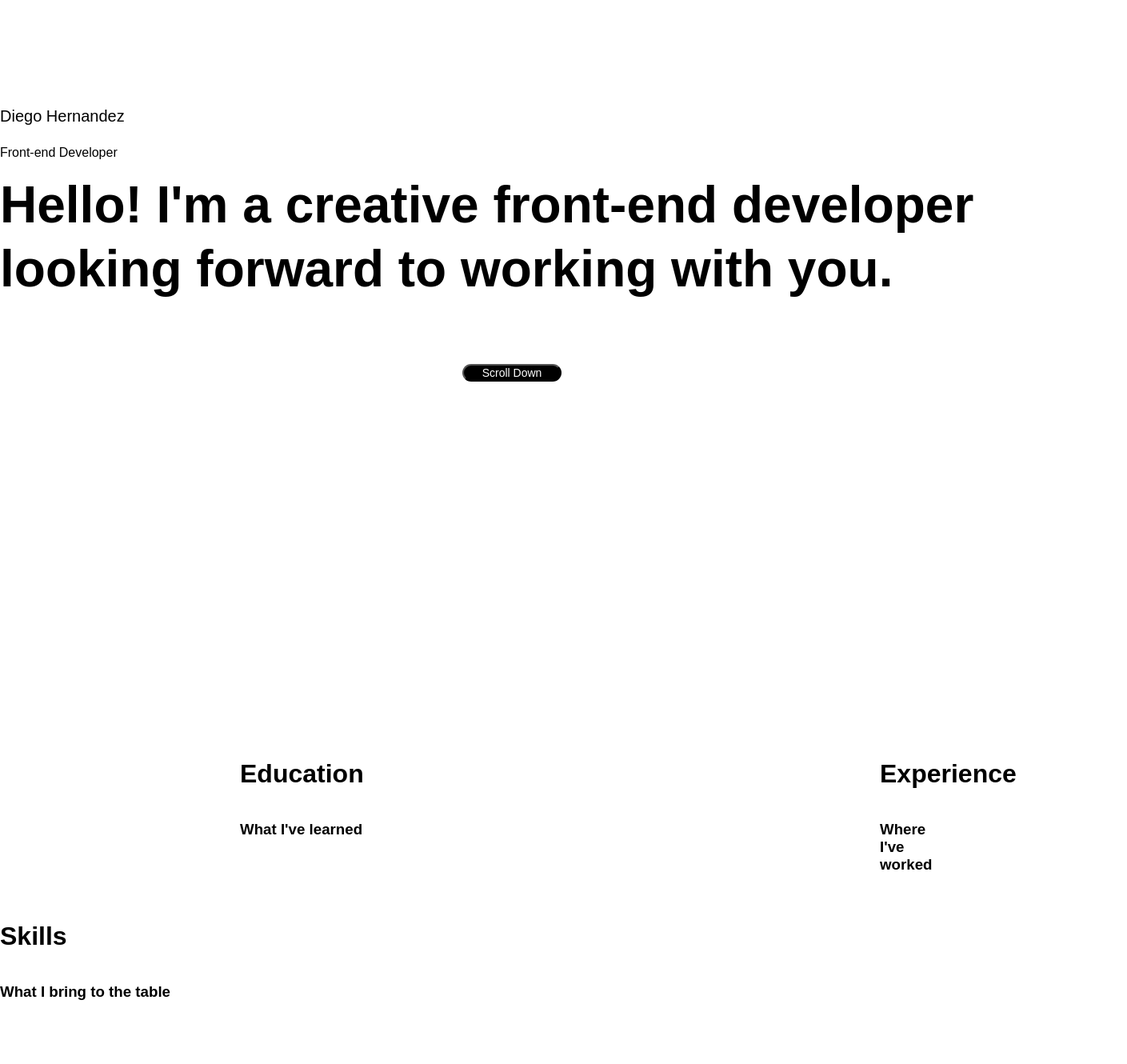
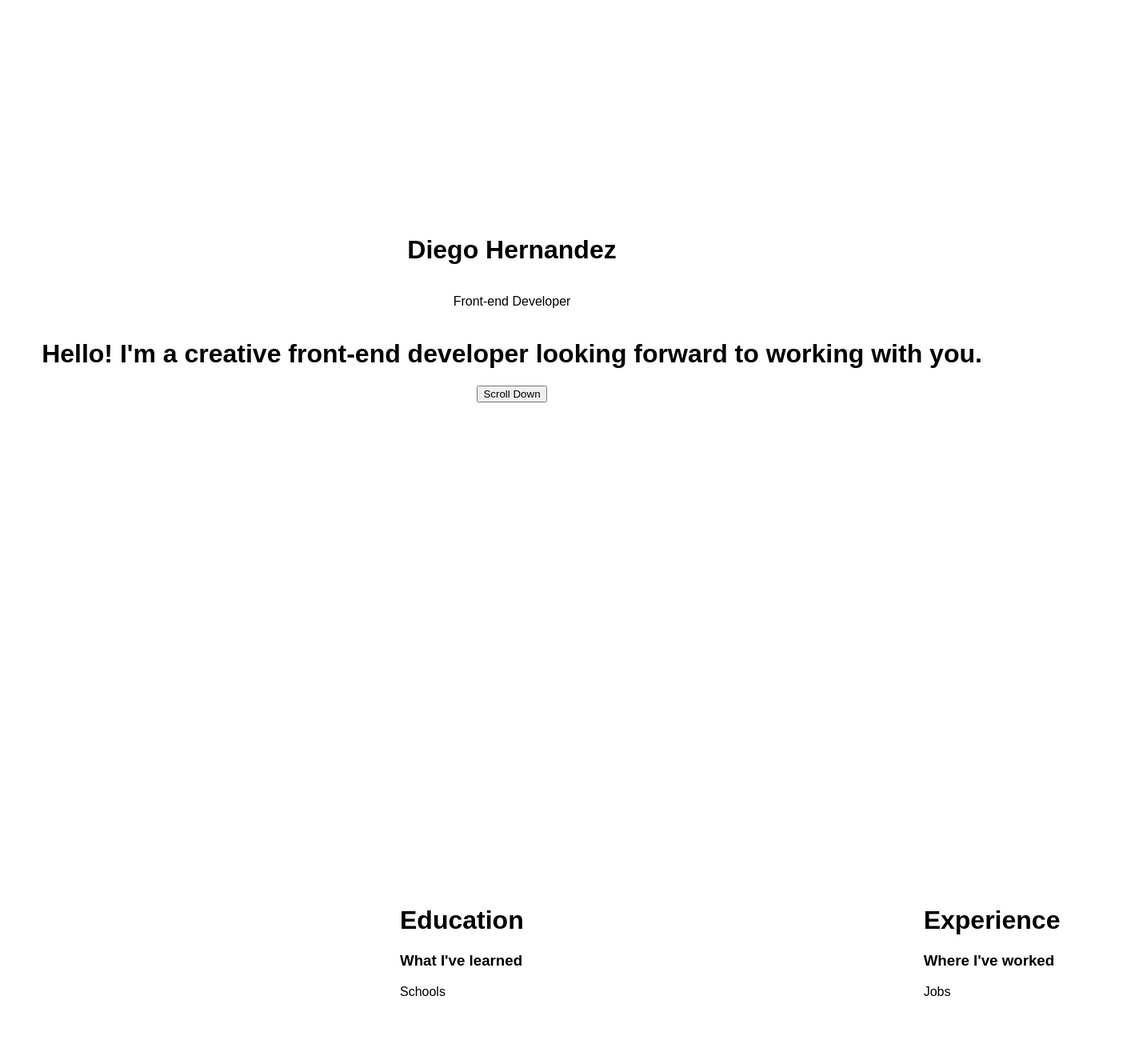
Before and after one commit to dgohdz/my-portfolio, a React (Create React App) app: page / in a window 1280 px wide. Shown: the part 80-1410 px from the top of the page at 80% size, 1409 px wide, since content can reach past the window. Before the commit the page ends 1350 px from the top, so only its background shows below. Built offline with nearby package versions, Linux system fonts and the light colour scheme.

Commit message:
working on positioning with CSS

```diff
--- a/src/App.css
+++ b/src/App.css
@@ -1,13 +1,3 @@
 .App {
     font-family: 'Montserrat', sans-serif;
 }
-
-.App:tiny {
-  padding-right: 7px;
-  padding-left: 7px;
-}
-
-.App:medium {
-  padding-right: 81px;
-  padding-left: 81px;
-}
--- a/src/sections/Home.js
+++ b/src/sections/Home.js
@@ -4,15 +4,11 @@ import '../stylesheets/Home.css'
 export default class Home extends Component {
     render() {
         return (
-            <div className='Home-Section'>
-                <div className='Home-Container'>
-                <h3 className='Name'>Diego Hernandez</h3>
-                <p className='Job-Title'>Front-end Developer</p>
-                <h1 className='Greeting-Heading'>Hello! I'm a creative front-end developer looking forward to working with you.</h1>
-                <button className='Scroll-Button'>Scroll Down</button>
-                </div>
-
-
+            <div className='home-container'>
+                <h1 className='name'>Diego Hernandez</h1>
+                <p className='job-title'>Front-end Developer</p>
+                <h1 className='greeting-heading'>Hello! I'm a creative front-end developer looking forward to working with you.</h1>
+                <button className='scroll-button'>Scroll Down</button>
             </div>
         )
     }
--- a/src/sections/Resume.js
+++ b/src/sections/Resume.js
@@ -4,18 +4,21 @@ import '../stylesheets/Resume.css'
 export default class Resume extends Component {
   render() {
     return (
-      <div className="Resume">
-        <div className="Education">
+      <div className="resume">
+        <div className="education">
           <h1>Education</h1>
           <h3>What I've learned</h3>
+          <p>Schools</p>
         </div>
-        <div className="Experience">
+        <div className="experience">
           <h1>Experience</h1>
           <h3>Where I've worked</h3>
+          <p>Jobs</p>
         </div>
-        <div className="Skills">
+        <div className="skills">
           <h1>Skills</h1>
           <h3>What I bring to the table</h3>
+          <p>List of skills</p>
         </div>
       </div>
     )
--- a/src/stylesheets/Home.css
+++ b/src/stylesheets/Home.css
@@ -1,91 +1,16 @@
-.Home-Section {
-    min-height: 100vh;
-    margin-top: 140px;
-    margin-right: auto;
-    margin-bottom: auto;
-    margin-left: auto;
-    border-top-left-radius: 0px;
-    border-top-right-radius: 0px;
-    border-bottom-left-radius: 0px;
-    border-bottom-right-radius: 0px;
-    object-fit: contain;
-  }
+.home-container {
+  display: flex;
+  flex-direction: column;
+  align-items: center;
+  justify-content: center;
+  margin-top: auto;
+  min-height: 100vh;
+}
 
-  .home-section:small {
-    margin-right: 15px;
-    margin-left: 15px;
-  }
+.name {
+  position: relative;
+}
 
-  .Home-Container {
-    display: block;
-    margin-top: auto;
-    margin-bottom: auto;
-    padding-top: 0px;
-    justify-content: space-around;
-    align-items: center;
-  }
+.job-title {
 
-  .Home-Container:medium {
-    margin-top: auto;
-    margin-bottom: auto;
-  }
-
-  .Name {
-    font-size: 20px;
-    line-height: 34px;
-    font-weight: 400;
-  }
-
-  .Greeting-Heading {
-    display: block;
-    margin-top: 10px;
-    margin-right: auto;
-    margin-bottom: 10px;
-    margin-left: auto;
-    justify-content: center;
-    font-size: 64px;
-    line-height: 80px;
-    text-transform: none;
-  }
-
-  .Greeting-Heading:tiny {
-    font-size: 36px;
-    line-height: 48px;
-  }
-
-  .Greeting-Heading:small {
-    font-size: 50px;
-    line-height: 64px;
-  }
-
-  .Greeting-Heading:medium {
-    display: block;
-    margin-right: auto;
-    margin-left: auto;
-    padding-left: 0px;
-    flex-direction: column;
-    justify-content: center;
-    flex-wrap: nowrap;
-    align-items: flex-end;
-    align-content: stretch;
-    font-size: 56px;
-    line-height: 70px;
-  }
-
-  .Scroll-Button {
-        position: relative;
-        display: block;
-        width: 123.125px;
-        margin-top: 79px;
-        margin-right: auto;
-        margin-left: auto;
-        border-top-left-radius: 11px;
-        border-top-right-radius: 11px;
-        border-bottom-left-radius: 11px;
-        border-bottom-right-radius: 11px;
-        background-color: hsla(208.00000000000003, 0.00%, 0.00%, 1.00);
-        color: white;
-        font-size: 14px;
-        text-align: center;
-        object-fit: none;
-      }
+}
--- a/src/stylesheets/Resume.css
+++ b/src/stylesheets/Resume.css
@@ -1,21 +1,21 @@
-/* .Resume {
+.resume {
     display: flex;
-
-} */
-
-.Education {
-    display: flex;
-    flex-direction: column;
-    margin: 0px 300px 20px;
+    flex-direction:row;
+    align-items: center;
+    /* justify-content: center; */
+    min-height: 100vh;
 }
 
-.Experience {
-    display: flex;
-    flex-direction: column;
-    margin: -160px 1100px 20px;
+.education {
+    position: relative;
+    margin-left: 500px;
+}
+.experience {
+    position: relative;
+    margin-left: 500px;
 }
 
-.Skills {
-    display: flex;
-    flex-direction: column;
+.skills {
+    position: relative;
+    margin-top: 500px;
 }
```
